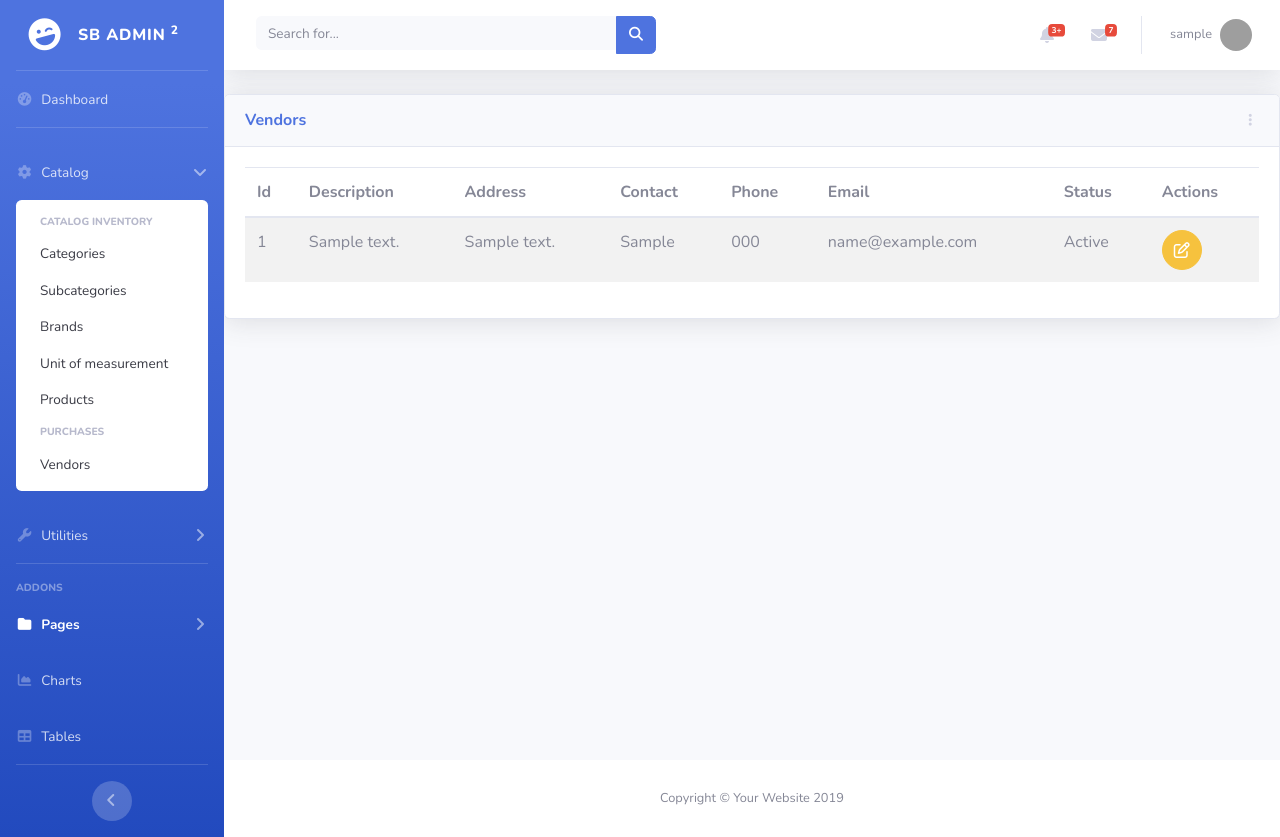
After one commit to DennysSolisSV/Buy-Sell, a Django app: page /purchases/vendors/ in a window 1280 px wide, after a click on "Catalog". The commit adds this page. Run offline with Django 3.2, Linux system fonts and the light colour scheme; a user stored in the database is signed in; tables that the repository leaves empty hold one stand-in row (values such as "Sample post"); some libraries are stand-ins or nearby versions; grey boxes are pictures that could not be loaded.

Commit message:
Vendor CRUD

```diff
--- a/app/urls.py
+++ b/app/urls.py
@@ -19,5 +19,6 @@ from django.urls import path, include
 urlpatterns = [
     path('', include('bases.urls')),
     path('inventory/', include('inventory.urls')),
+    path('purchases/', include('purchases.urls')),
     path('admin/', admin.site.urls),
 ]
--- a/inventory/models.py
+++ b/inventory/models.py
@@ -7,7 +7,7 @@ class ClassModel(models.Model):
     created = models.DateTimeField(auto_now_add=True)
     updated = models.DateTimeField(auto_now=True)
     created_by = models.ForeignKey(User, on_delete=models.CASCADE, related_name = "created_%(class)ss")
-    updated_by = models.ForeignKey(User, on_delete=models.CASCADE, related_name = "updated_%(class)ss")
+    updated_by = models.ForeignKey(User, on_delete=models.CASCADE, related_name = "updated_%(class)ss", blank=True, null=True)
 
 
     class Meta:
--- a/purchases/models.py
+++ b/purchases/models.py
@@ -14,7 +14,7 @@ class Vendor(ClassModel):
         max_length=100
     )
     phone=models.CharField(
-        max_length=10,
+        max_length=15,
         null=True, blank=True
     )
     email=models.CharField(
--- /dev/null
+++ b/purchases/templates/purchases/vendor_list.html
@@ -0,0 +1,71 @@
+{% extends 'base/base.html' %}
+{% load static %}
+{% block content %}
+    <!-- Dropdown Card Example -->
+    <div class="card shadow mb-4">
+    <!-- Card Header - Dropdown -->
+    <div class="card-header py-3 d-flex flex-row align-items-center justify-content-between">
+        <h6 class="m-0 font-weight-bold text-primary">Vendors</h6>
+        <div class="dropdown no-arrow">
+            <a class="dropdown-toggle" href="#" role="button" id="dropdownMenuLink" data-toggle="dropdown" aria-haspopup="true" aria-expanded="false">
+                <i class="fas fa-ellipsis-v fa-sm fa-fw text-gray-400"></i>
+            </a>
+            <div class="dropdown-menu dropdown-menu-right shadow animated--fade-in" aria-labelledby="dropdownMenuLink">
+                <div class="dropdown-header">Dropdown Header:</div>
+                <a class="dropdown-item" onclick="return open_modal('{% url 'purchases:vendor_new' %}')" href="#"><i class="fad fa-plus-square"></i>New</a>
+            </div>
+        </div>
+    </div>
+    <!-- Card Body -->
+    <div class="card-body">
+        {% if not obj %}
+            <div class="alert alert-info">
+                Not Vendors
+            </div>
+        {% else %}
+        <table id="table" class="table table-striped">
+            <thead>
+                <th>Id</th>
+                <th>Description</th>
+                <th>Address</th>
+                <th>Contact</th>
+                <th>Phone</th>
+                <th>Email</th>
+                <th>Status</th>
+                <th class="all">Actions</th>
+            </thead>
+            <tbody>
+                {% for item in obj %}
+                    <tr>
+                        <td>{{ item.id }}</td>
+                        <td>{{ item.description }}</td>
+                        <td>{{ item.address }}</td>
+                        <td>{{ item.contact }}</td>
+                        <td>{{ item.phone }}</td>
+                        <td>{{ item.email }}</td>
+                        <td>{{ item.status|yesno:"Active, Inactive" }}</td>
+                        <td>
+                            <a onclick="return open_modal('{% url 'purchases:vendor_edit' item.pk %}')" href="#" class="btn btn-warning btn-circle" role="button"><i class="far fa-edit"></i></a>
+                        </td>
+                    </tr>
+                {% endfor %}
+            </tbody>
+        </table>
+        {% endif %}
+    </div>
+    </div>
+{% endblock %}
+
+{% block js %}
+<!-- <script>
+    $(document).ready(function() {
+        $('#table').DataTable();
+    });
+</script> -->
+<script>
+$(document).ready(function () {
+    $('#table').DataTable();
+    $('.dataTables_length').addClass('bs-select');
+    });
+</script>
+{% endblock %}
--- /dev/null
+++ b/purchases/urls.py
@@ -0,0 +1,12 @@
+from django.urls import path
+
+from .views import ( VendorView, VendorNew, VendorUpdate
+    )
+
+app_name = 'purchases'
+
+urlpatterns = [
+    path('vendors/', VendorView.as_view(), name='vendor_list'),
+    path('new-vendor/', VendorNew.as_view(), name='vendor_new'),
+    path('edit-vendor/<int:pk>', VendorUpdate.as_view(), name='vendor_edit'),
+]
--- a/purchases/views.py
+++ b/purchases/views.py
@@ -1,3 +1,37 @@
 from django.shortcuts import render
+from django.views.generic import CreateView, DeleteView, ListView, UpdateView
+from django.contrib.auth.mixins import LoginRequiredMixin
+from django.urls import reverse_lazy
 
-# Create your views here.
+from .forms import VendorForm
+from .models import Vendor
+
+class VendorView(LoginRequiredMixin, ListView):
+    model =  Vendor
+    template_name = 'purchases/vendor_list.html'
+    context_object_name =  'obj'
+    login_url = reverse_lazy('bases:login')
+
+
+class VendorNew(LoginRequiredMixin, CreateView):
+    model = Vendor
+    template_name = 'purchases/vendor_form.html'
+    form_class = VendorForm
+    success_url = reverse_lazy('purchases:vendor_list')
+    login_url = reverse_lazy('bases:login')
+
+    def form_valid(self, form):
+        form.instance.created_by = self.request.user
+        return super().form_valid(form)
+
+class VendorUpdate(LoginRequiredMixin, UpdateView):
+    model = Vendor
+    template_name = 'purchases/vendor_form.html'
+    form_class = VendorForm
+    success_url = reverse_lazy('purchases:vendor_list')
+    login_url = reverse_lazy('bases:login')
+    context_object_name = "obj"
+
+    def form_valid(self, form):
+        form.instance.updated_by = self.request.user
+        return super().form_valid(form)
--- a/templates/base/base.html
+++ b/templates/base/base.html
@@ -96,7 +96,7 @@
   </div>
 
   <!-- Bootstrap core JavaScript-->
-  <script src="{% static 'vendor/jquery/jquery.min.js' %}"></script>
+  <script src="https://code.jquery.com/jquery-3.3.1.js"></script>
   <script src="{% static 'vendor/bootstrap/js/bootstrap.bundle.min.js' %}"></script>
 
   <!-- Core plugin JavaScript-->
@@ -105,8 +105,14 @@
   <!-- Custom scripts for all pages-->
   <script src="{% static 'js/sb-admin-2.min.js' %}"></script>
 
-  <script src="{% static 'vendor/datatables/jquery.dataTables.min.js' %}"></script>
-  <script src="{% static 'vendor/datatables/dataTables.bootstrap4.min.js' %}"></script>
+  <script src="https://cdn.datatables.net/1.10.20/js/jquery.dataTables.min.js"></script>
+  <script src="https://cdn.datatables.net/1.10.20/js/dataTables.bootstrap4.min.js"></script>
+  <script src="https://cdn.datatables.net/responsive/2.2.3/js/dataTables.responsive.min.js"></script>
+  <script src="https://cdn.datatables.net/responsive/2.2.3/js/responsive.bootstrap4.min.js"></script>
+
+
+
+
 
   {% block control_modal %}
     <script>
--- a/templates/sidebar.html
+++ b/templates/sidebar.html
@@ -36,6 +36,9 @@
               <a class="collapse-item" href="{% url 'inventory:brand_list' %}">Brands</a>
               <a class="collapse-item" href="{% url 'inventory:unit_of_measurement_list' %}">Unit of measurement</a>
               <a class="collapse-item" href="{% url 'inventory:product_list' %}">Products</a>
+
+              <h6 class="collapse-header">Purchases</h6>
+              <a class="collapse-item" href="{% url 'purchases:vendor_list' %}">Vendors</a>
             </div>
           </div>
         </li>
```
Also changed, not shown: purchases/forms.py (added, +20 -0 lines), purchases/templates/purchases/vendor_form.html (added, +45 -0 lines), inventory/migrations/0007_auto_20200204_2208.py (added), purchases/migrations/0002_auto_20200204_2042.py (added), purchases/migrations/0003_auto_20200204_2208.py (added).
